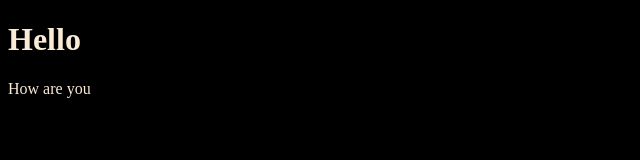
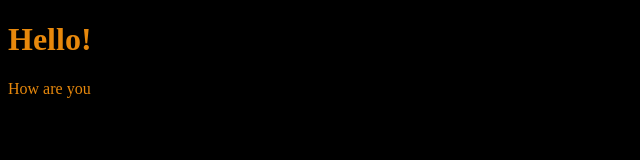
Before and after one commit to Shafyydev/github, a plain HTML site: page index.html in a window 1280 px wide. Shown: the whole page, without its empty margins (0-640 px from the left). Drawn offline with Linux system fonts and the light colour scheme.

Commit message:
Change in font color

```diff
--- a/index.html
+++ b/index.html
@@ -7,7 +7,7 @@
     <title>Github</title>
 </head>
 <body>
-    <h1>Hello</h1>
+    <h1>Hello!</h1>
     <p>How are you</p>
 </body>
 </html>
--- a/style.css
+++ b/style.css
@@ -1,4 +1,4 @@
 body{
     background-color: black;
-    color:antiquewhite
+    color:rgb(231, 136, 12)
 }
```
